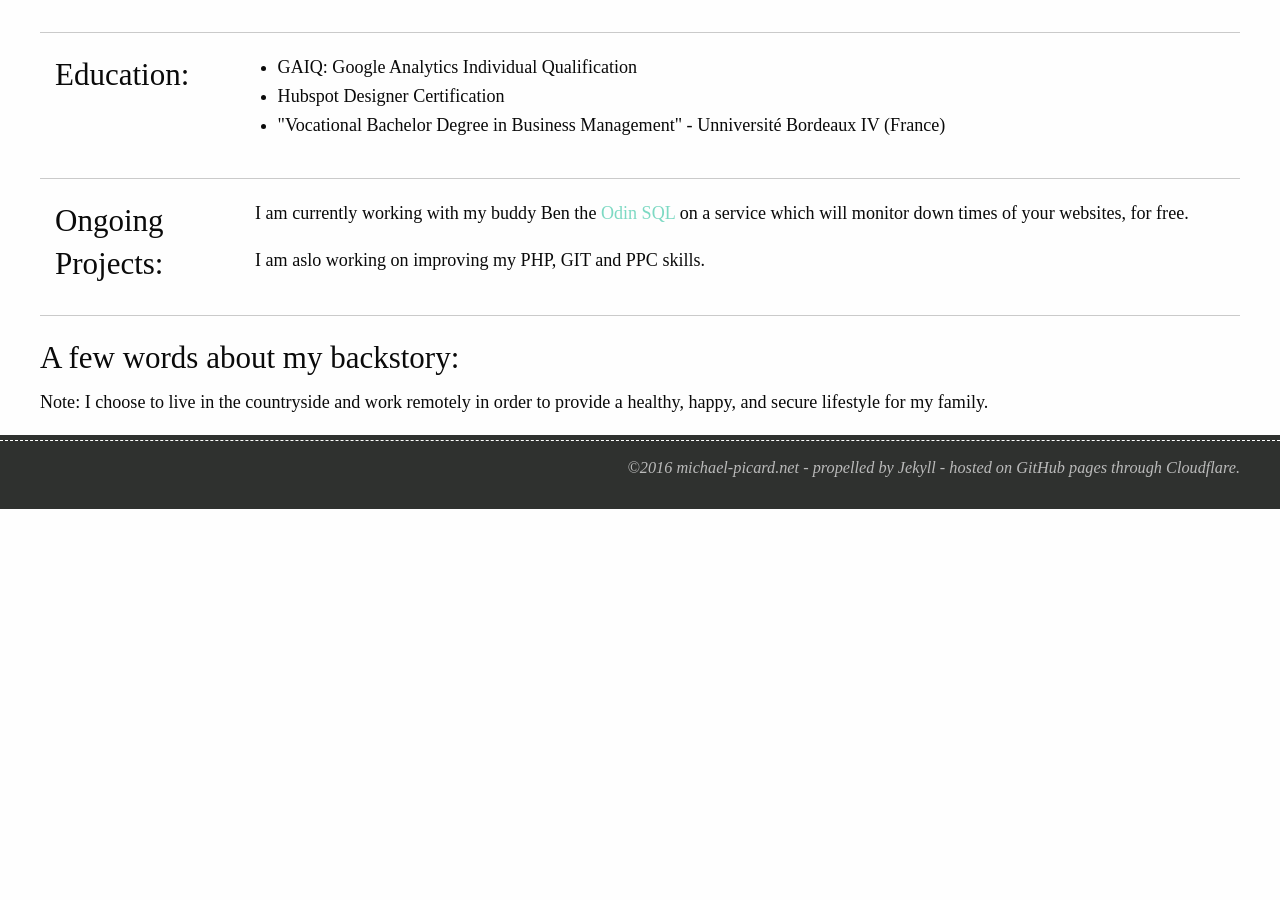
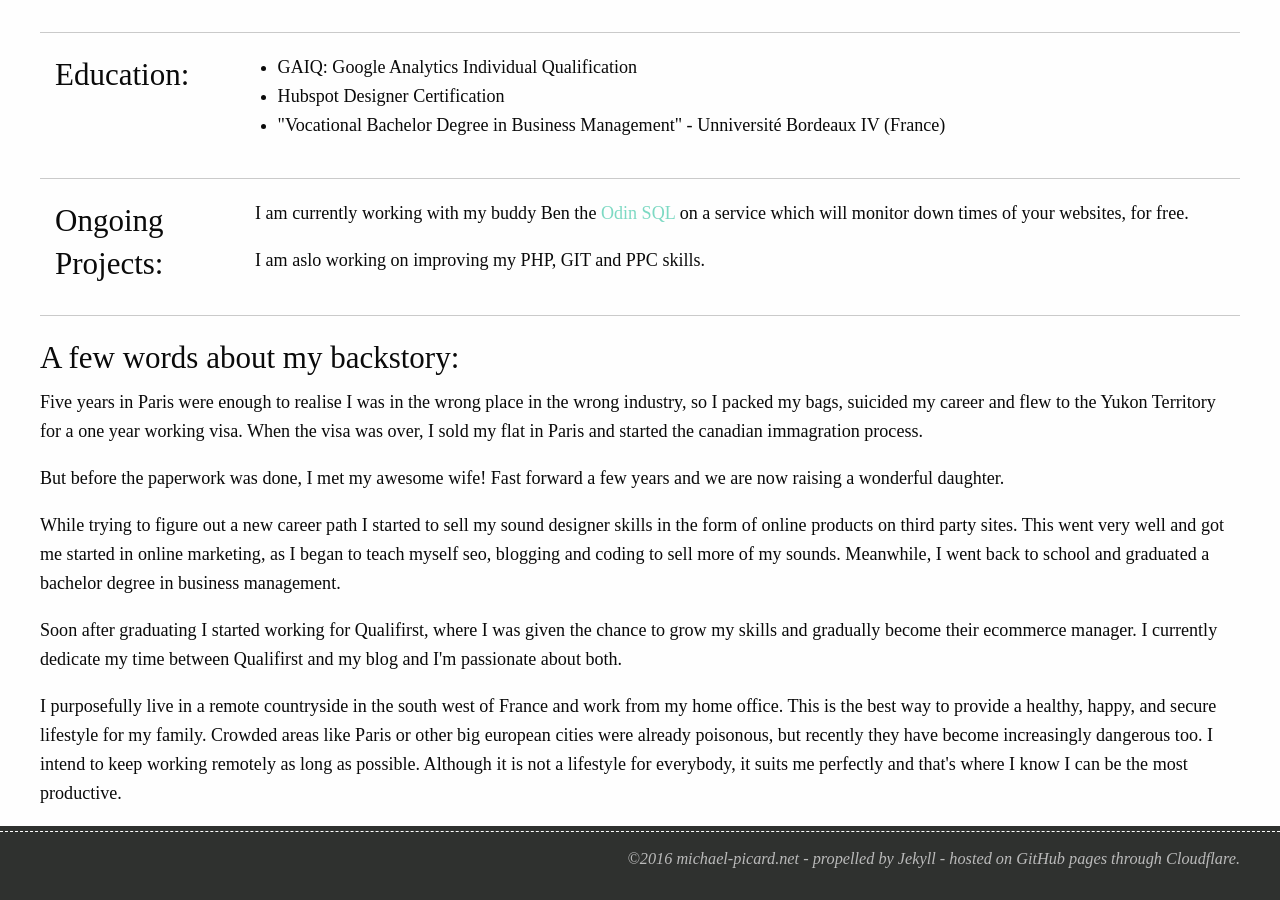
Before and after one commit to michael-picard/resume, a Jekyll site: the page built from index.html, in a window 1280 px wide and 900 px high, scrolled down 1084 px. Built offline with Jekyll 4.4.1, drawn with Linux system fonts in a browser that asks for light colours; before the commit the page ends 1593 px from its top, so only the background shows below that.

Commit message:
wednight

```diff
--- a/index.html
+++ b/index.html
@@ -121,4 +121,8 @@ title: Home
 <div class="clearfix"></div>
 <hr>
 <h3 id="backstory">A few words about my backstory:</h3>
-<p>Note: I choose to live in the countryside and work remotely in order to provide a healthy, happy, and secure lifestyle for my family.</p>
+<p>Five years in Paris were enough to realise I was in the wrong place in the wrong industry, so I packed my bags, suicided my career and flew to the Yukon Territory for a one year working visa. When the visa was over, I sold my flat in Paris and started the canadian immagration process.</p>
+<p>But before the paperwork was done, I met my awesome wife! Fast forward a few years and we are now raising a wonderful daughter.</p>
+<p>While trying to figure out a new career path I started to sell my sound designer skills in the form of online products on third party sites. This went very well and got me started in online marketing, as I began to teach myself seo, blogging and coding to sell more of my sounds. Meanwhile, I went back to school and graduated a bachelor degree in business management.</p>
+<p>Soon after graduating I started working for Qualifirst, where I was given the chance to grow my skills and gradually become their ecommerce manager. I currently dedicate my time between Qualifirst and my blog and I'm passionate about both.</p>
+<p>I purposefully live in a remote countryside in the south west of France and work from my home office. This is the best way to provide a healthy, happy, and secure lifestyle for my family. Crowded areas like Paris or other big european cities were already poisonous, but recently they have become increasingly dangerous too. I intend to keep working remotely as long as possible. Although it is not a lifestyle for everybody, it suits me perfectly and that's where I know I can be the most productive.</p>
--- a/robots.txt
+++ b/robots.txt
@@ -1,2 +1,2 @@
 User-agent: *
-Disallow: /out/
+Disallow: *
```
